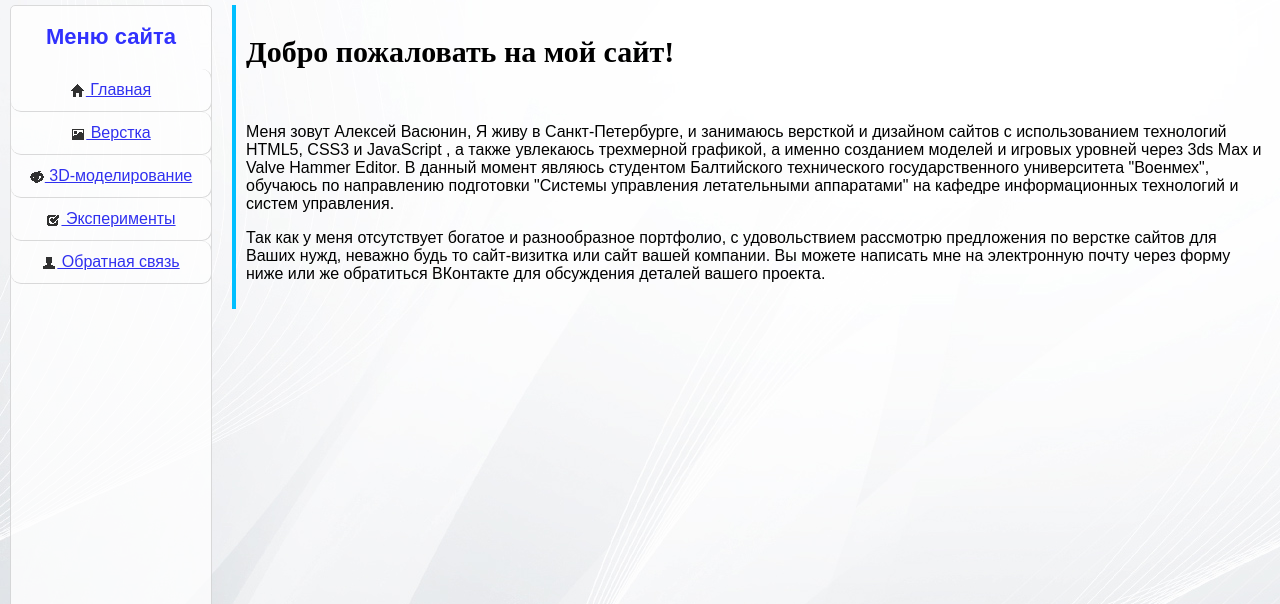
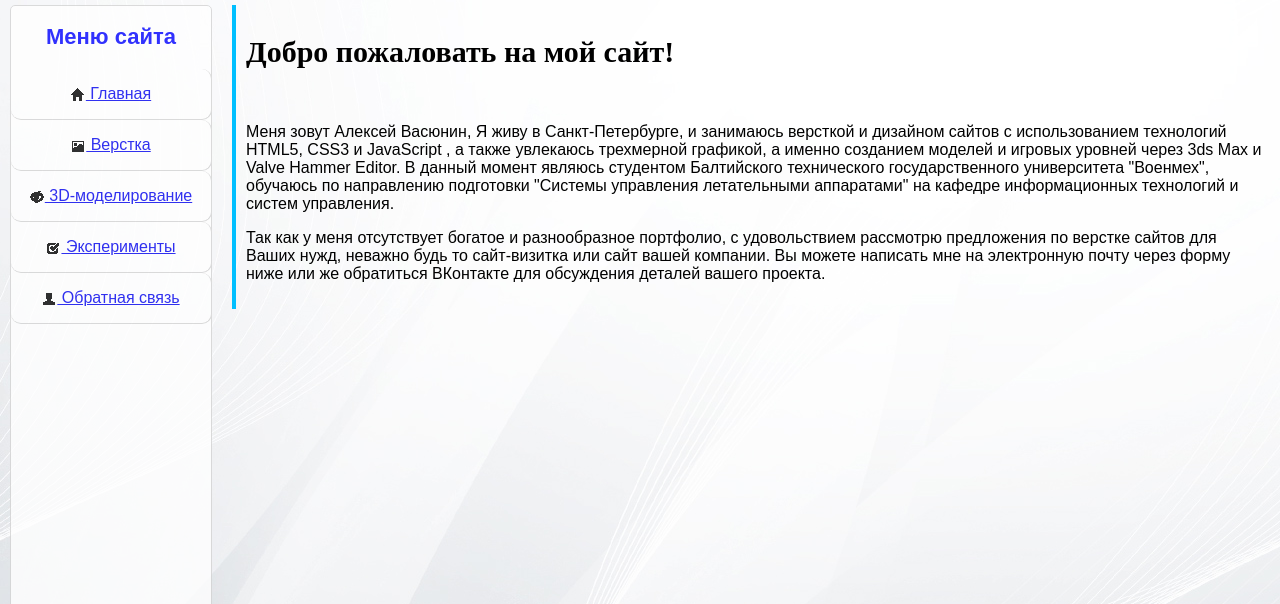
Before and after one commit to alexey-vasunin/alexey-vasunin.github.io, a PHP site: page / in a window 1280 px wide. Shown: the part 86-690 px from the top of the page. Run offline with PHP 8.4, Linux system fonts and the light colour scheme.

Commit message:
Update style_index.css

```diff
--- a/style_index.css
+++ b/style_index.css
@@ -99,7 +99,7 @@ a:visited,
 
 .testing {
 	display: block;
-	padding: 12px 0px;
+	padding: 16px 0px;
 	background-color: white;
 	border-right: 1px solid lightgray;
 	border-bottom: 1px solid lightgray;
```
